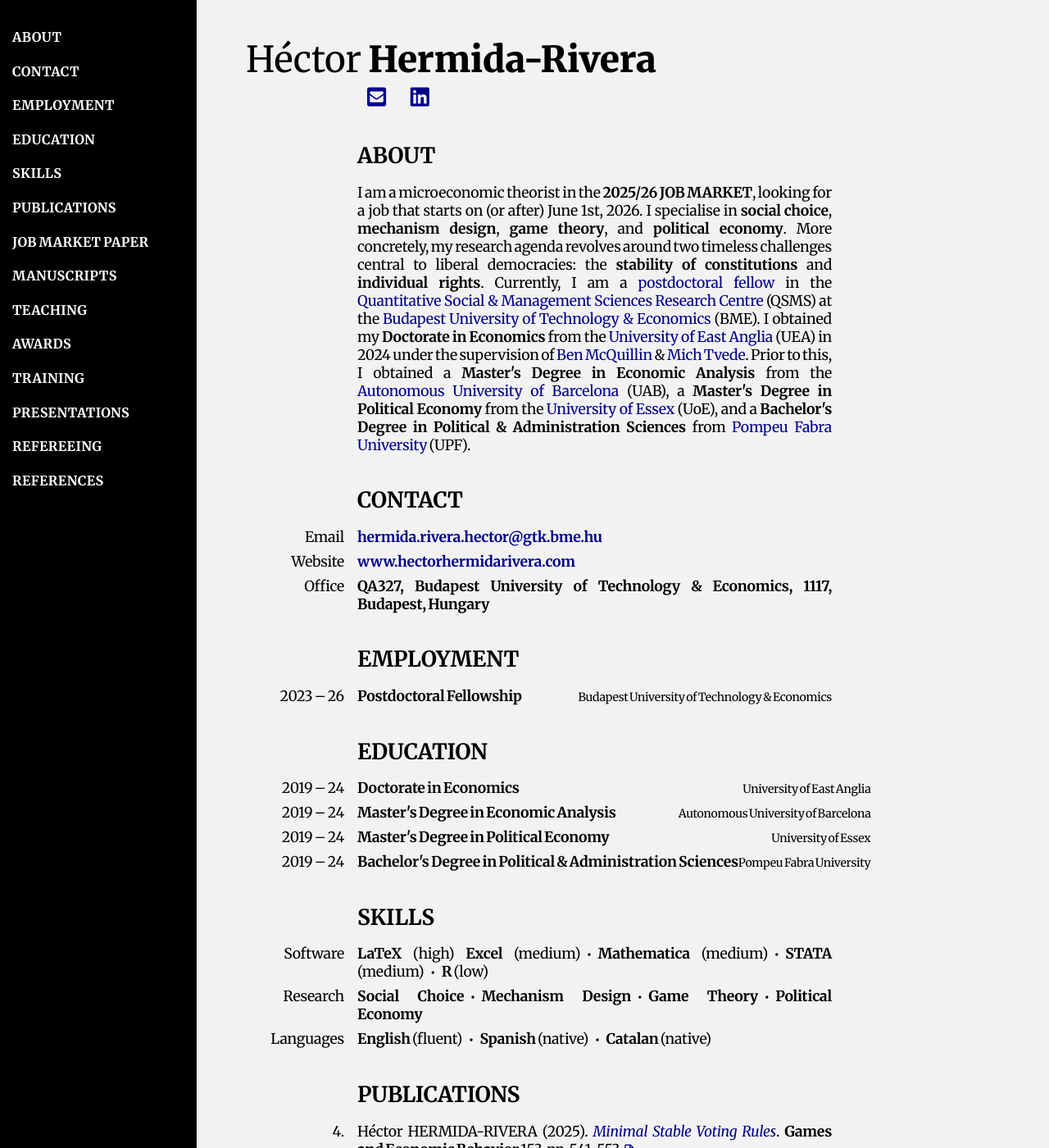
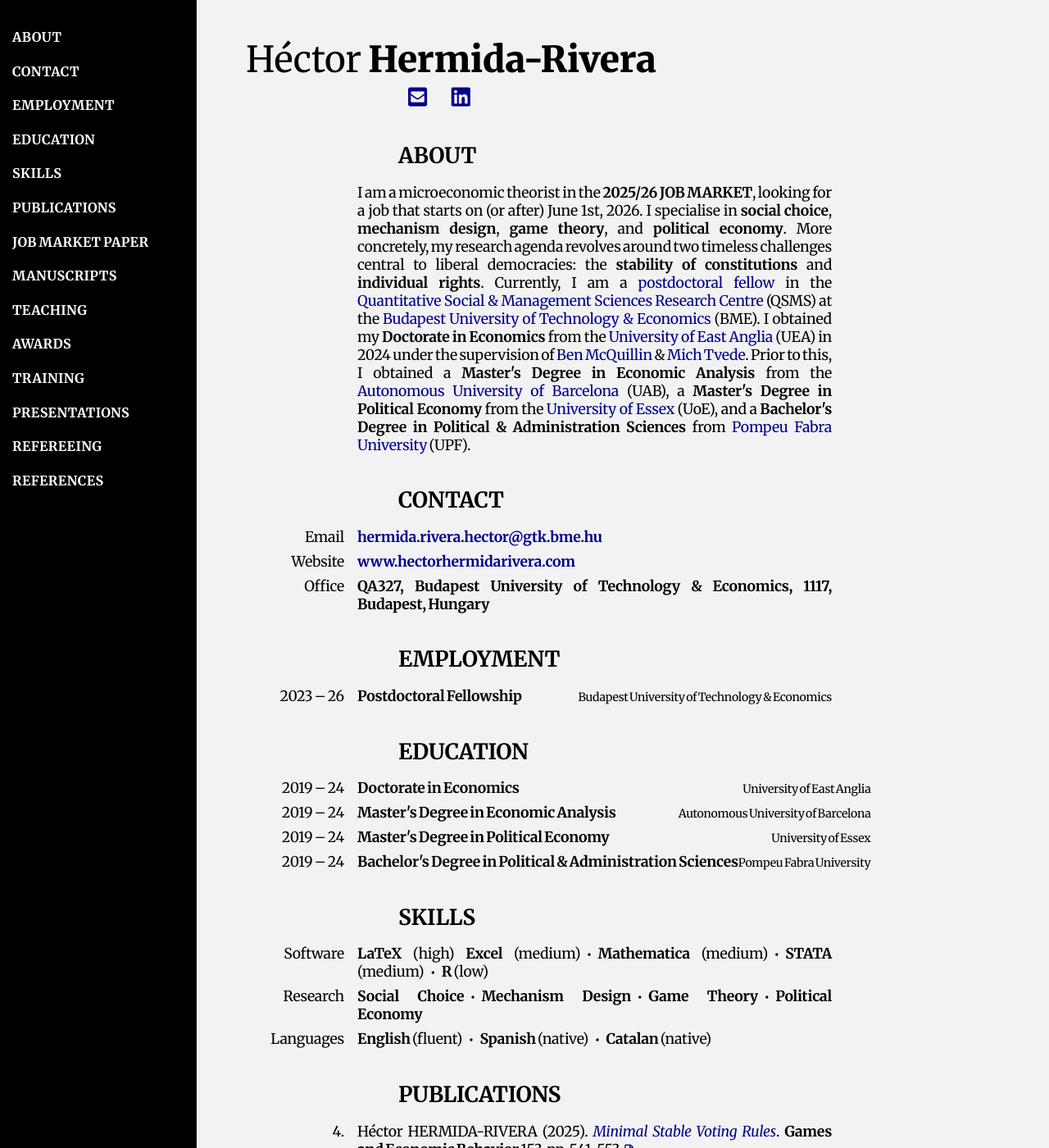
Before and after one commit to HectorHermidaRivera/hectorhermidarivera.github.io, a Jekyll site: the page built from index.md, in a window 1280 px wide and 1400 px high. Shown: the whole window at 82% size. Built offline with Jekyll 4.4.1, drawn with Linux system fonts in a browser that asks for light colours; a style sheet for code colours, icons or effects is not loaded.

Commit message:
Update style.css

```diff
--- a/assets/css/style.css
+++ b/assets/css/style.css
@@ -23,7 +23,7 @@ body {
   font-size: 2em;
   font-weight: bold;
   margin-bottom: 0px;
-  padding-left: 136px;
+  padding-left: calc(150px + 36px); /* 150px = left margin, 36px = column offset */
 }
 
 .name-title {
@@ -42,7 +42,7 @@ body {
 .content h5,
 .content h6 {
   margin-left: 0;
-  padding-left: 136px;
+  padding-left: calc(150px + 36px);
   margin-top: 1.5em;
   margin-bottom: 0em;
   text-transform: uppercase;
@@ -242,8 +242,6 @@ body {
   top: -2.50em;          /* like \raisebox{0pt}{...} */
 }
 
-is not rising the icon. try again
-
 /* Collapsible content */
 .collapsible-content {
   max-height: 0;
@@ -296,11 +294,11 @@ is not rising the icon. try again
 /* Row of social/research icons aligned with second column */
 .icon-row {
   display: flex;
-  gap: 10px;                 /* spacing between icons */
-  align-items: center;        /* vertical alignment */
-  flex-wrap: wrap;            /* wrap on small screens */
-  margin-left: 138px;         /* match second column offset */
-  margin-top: -10px;            /* small vertical spacing */
+  gap: 10px;
+  align-items: center;
+  flex-wrap: wrap;
+  margin-left: calc(150px + 38px);
+  margin-top: -10px;
 }
 
 /* Smooth hover enlargement */
```
